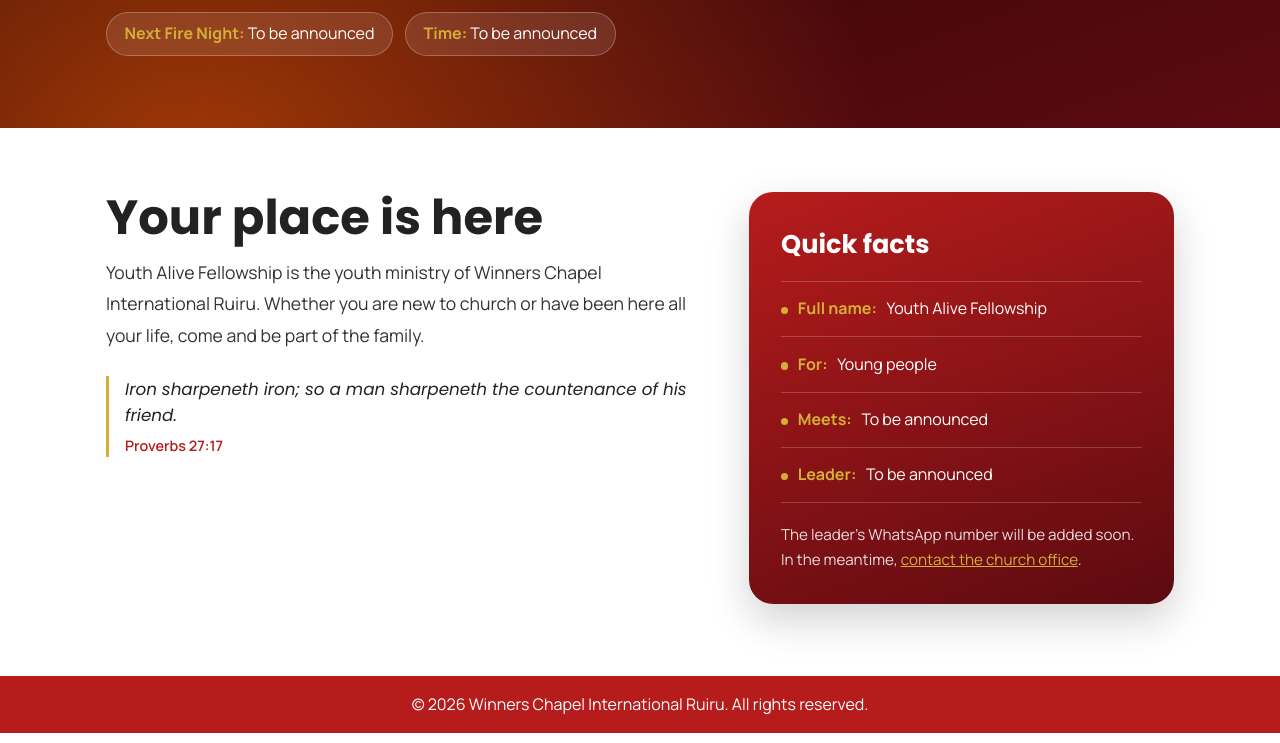
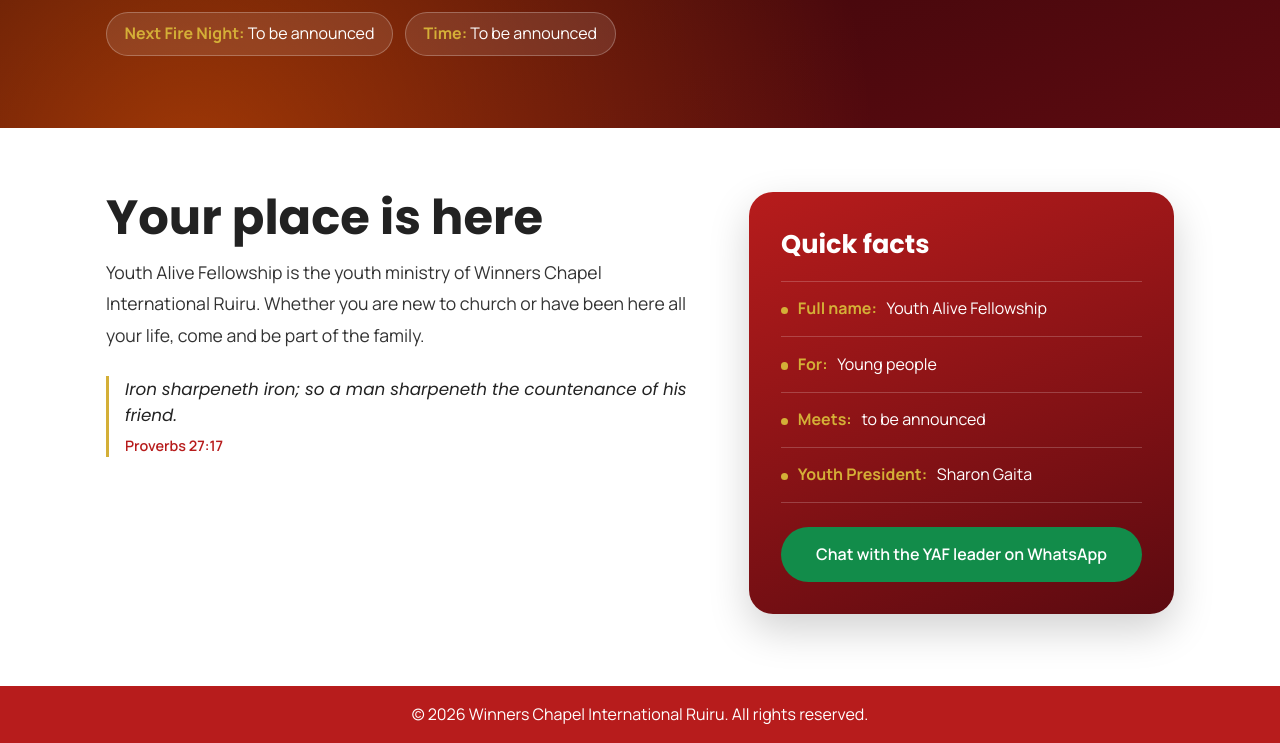
Before and after one commit to marongaah/wci-ruiru, an Eleventy site: page src/yaf.njk in a window 1280 px wide. Shown: the part 2041-2784 px from the top of the page. Built offline with nearby package versions, Linux system fonts and the light colour scheme; Eleventy itself is replaced by a stand-in of ours; files that its build step writes are made by us from their sources.

Commit message:
YAF whatsapp fix

```diff
--- a/src/yaf.njk
+++ b/src/yaf.njk
@@ -3,10 +3,10 @@ layout: base.njk
 title: YAF
 css: yaf.css
 description: Youth Alive Fellowship (YAF) at Winners Chapel International Ruiru. Picnics, sports, hikes, worship experiences and Fire Night for young people.
-leader:
-meets:
+leader: Sharon Gaita
+meets: to be announced
 # whatsapp: the leader's number with country code, no + or spaces, e.g. 2547XXXXXXXX
-whatsapp:
+whatsapp: 254740382560
 ---
 
 {# ===== Hero ===== #}
@@ -107,7 +107,7 @@ whatsapp:
       <li><span class="yaf-facts__label">Full name:</span> Youth Alive Fellowship</li>
       <li><span class="yaf-facts__label">For:</span> Young people</li>
       <li><span class="yaf-facts__label">Meets:</span> {{ meets or "To be announced" }}</li>
-      <li><span class="yaf-facts__label">Leader:</span> {{ leader or "To be announced" }}</li>
+      <li><span class="yaf-facts__label">Youth President:</span> {{ leader or "To be announced" }}</li>
     </ul>
     {% if whatsapp %}
       {% set msg = "Hello, I would like to know more about Youth Alive Fellowship (YAF)." %}
```
